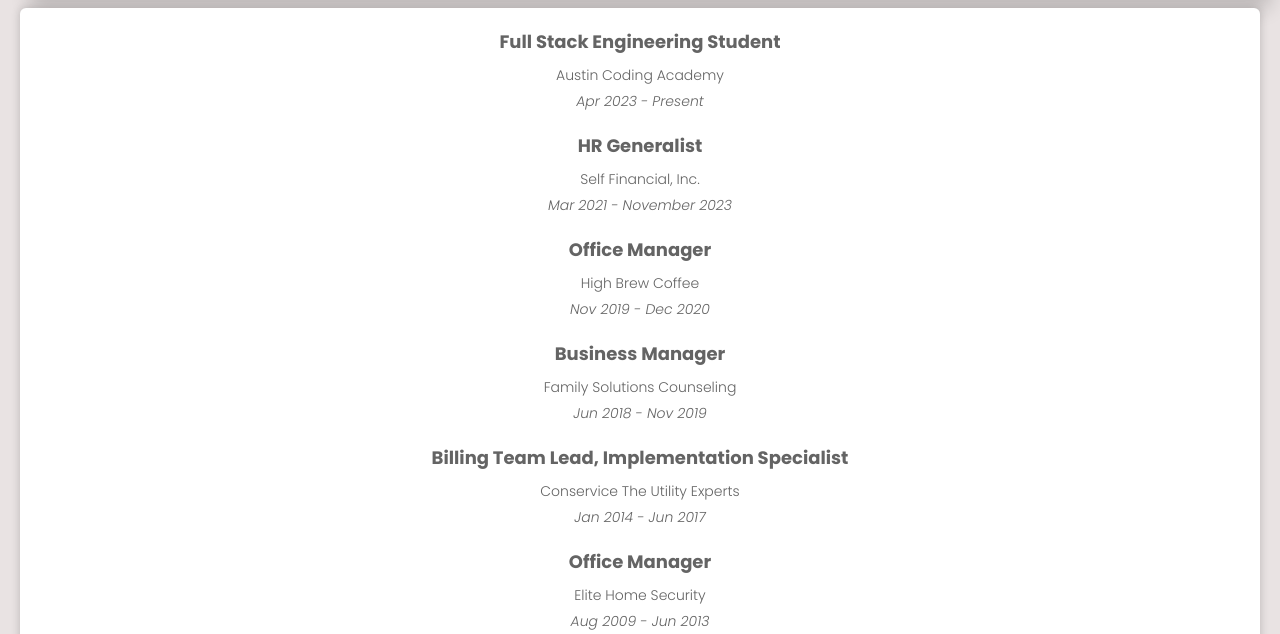
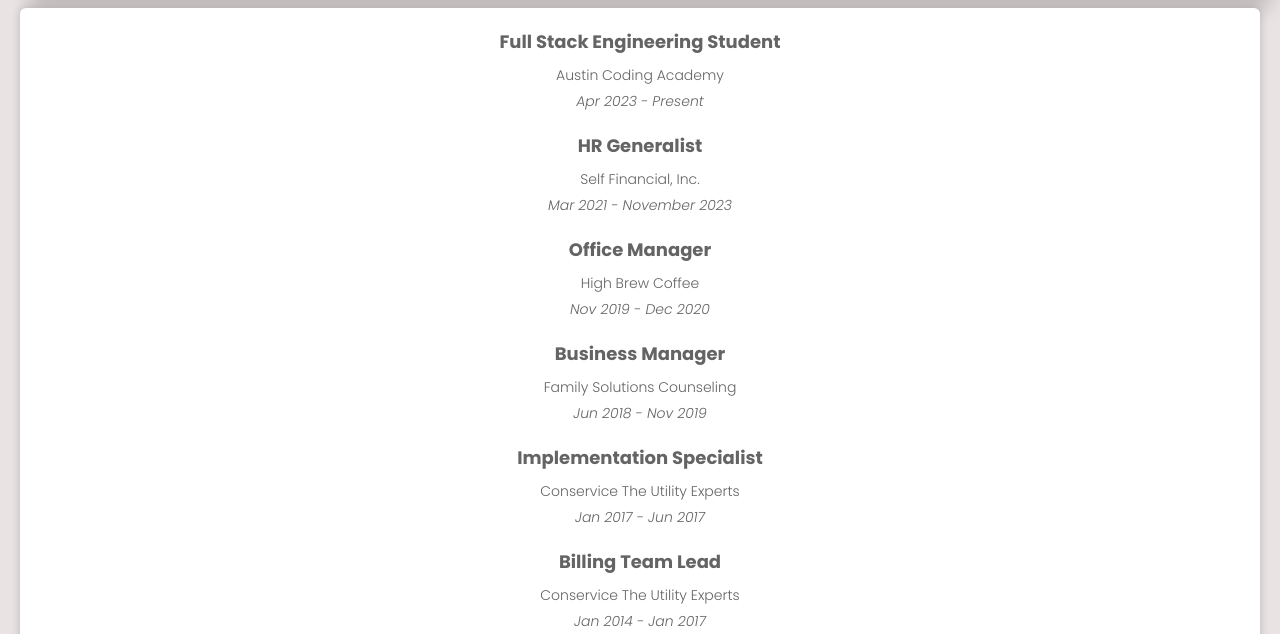
Before and after one commit to llthompson/myPortfolio, a plain HTML site: page resume/index.html in a window 1280 px wide. Shown: the part 166-800 px from the top of the page. Drawn offline with Linux system fonts and the light colour scheme.

Commit message:
re-update

```diff
--- a/resume/index.html
+++ b/resume/index.html
@@ -65,9 +65,15 @@
         </div>
 
         <div class="section">
-            <div class="title">Billing Team Lead, Implementation Specialist</div>
+            <div class="title">Implementation Specialist</div>
             <div class="employer">Conservice The Utility Experts</div>
-            <div class="duration">Jan 2014 - Jun 2017</div>
+            <div class="duration">Jan 2017 - Jun 2017</div>
+        </div>
+
+        <div class="section">
+            <div class="title">Billing Team Lead</div>
+            <div class="employer">Conservice The Utility Experts</div>
+            <div class="duration">Jan 2014 - Jan 2017</div>
         </div>
 
         <div class="section">
```
